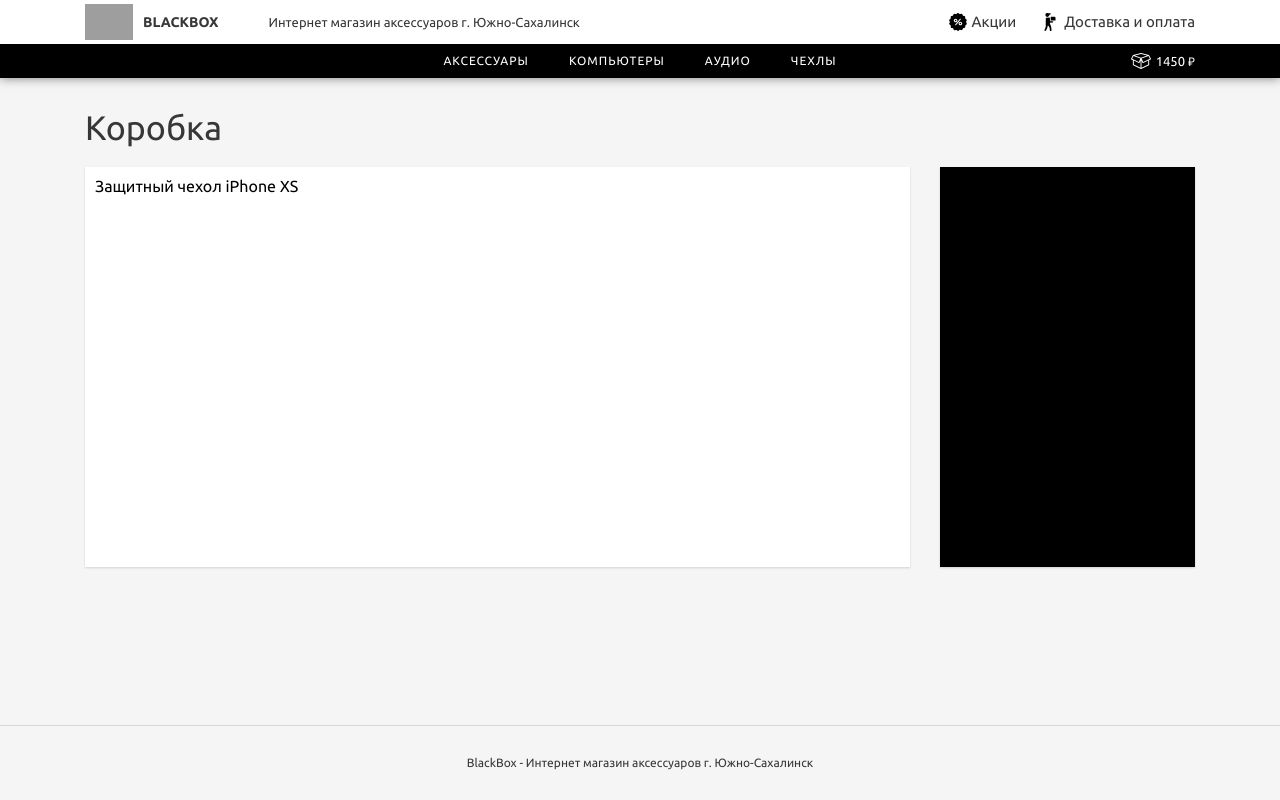
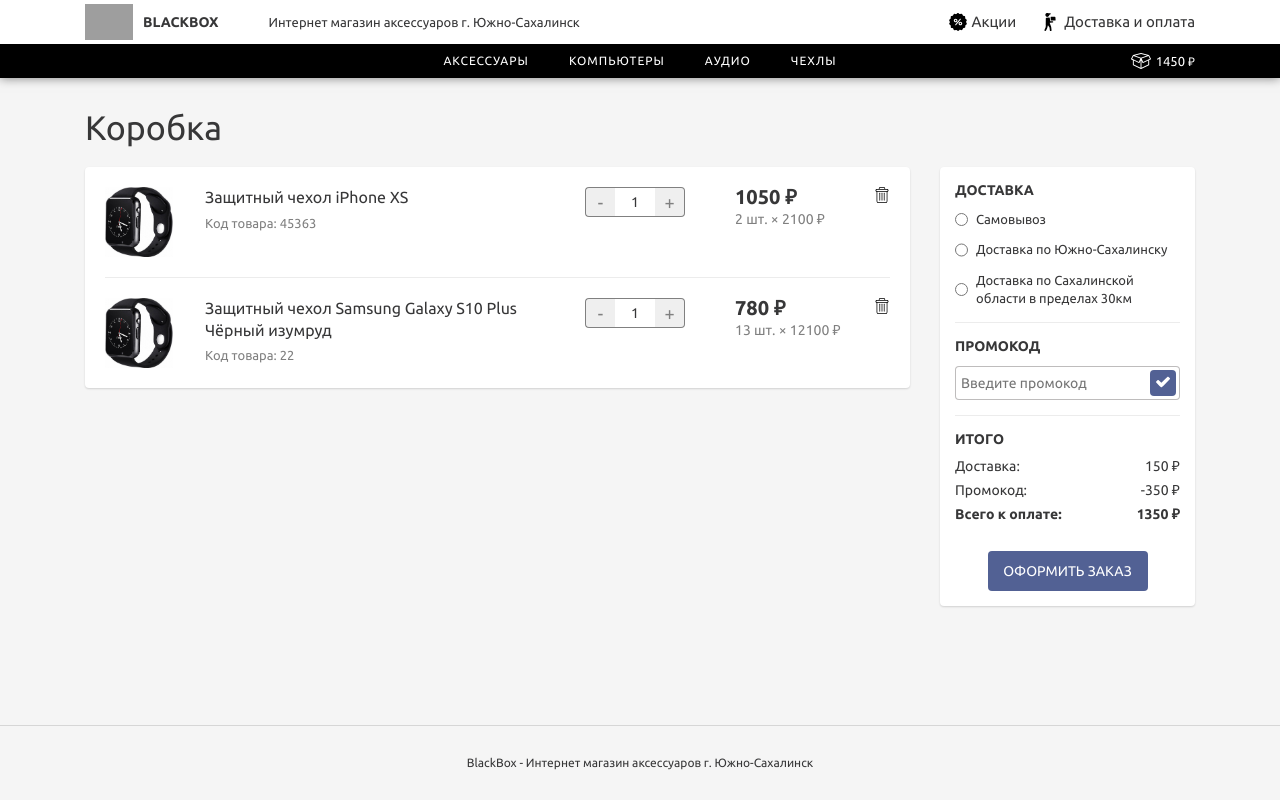
Before and after one commit to Veiron93/backbox, a Vue app: page /#/cart in a window 1280 px wide. Built offline with nearby package versions, Linux system fonts and the light colour scheme; grey boxes are pictures that could not be loaded.

Commit message:
разработка корзины

```diff
--- a/src/views/Cart.vue
+++ b/src/views/Cart.vue
@@ -10,14 +10,133 @@
 			<div class="col-xl-9">
 				<div class="cart-box">
 					<div class="list-goods">
-						<p>Защитный чехол iPhone XS</p>
+						<div class="item">
+							<div class="photo">
+								<a href="">
+									<img src="@/assets/img/test/tovar-1.jpeg" alt="">
+								</a>
+							</div>
+
+							<div class="name">
+								<a href="">Защитный чехол iPhone XS</a>
+								<p>Код товара: <span>45363</span></p>
+							</div>
+
+							<div class="count">
+								<button data-type="minus">-</button>
+								<input type="number" value="1">
+								<button data-type="plus">+</button>
+							</div>
+
+							<div class="price">
+								<p class="price-tovar"><span>1050</span> ₽</p>
+								<p class="summa"><span>2</span> шт. × <span>2100</span> ₽</p>
+							</div>
+
+							<div class="del">
+								<img src="@/assets/img/icons/delete.svg" alt="">
+							</div>
+						</div>
+
+						<div class="item">
+							<div class="photo">
+								<a href="">
+									<img src="@/assets/img/test/tovar-1.jpeg" alt="">
+								</a>
+							</div>
+
+							<div class="name">
+								<a href="">Защитный чехол Samsung Galaxy S10 Plus Чёрный изумруд</a>
+								<p>Код товара: <span>22</span></p>
+							</div>
+
+							<div class="count">
+								<button data-type="minus">-</button>
+								<input type="number" value="1">
+								<button data-type="plus">+</button>
+							</div>
+
+							<div class="price">
+								<p class="price-tovar"><span>780</span> ₽</p>
+								<p class="summa"><span>13</span> шт. × <span>12100</span> ₽</p>
+							</div>
+
+							<div class="del">
+								<img src="@/assets/img/icons/delete.svg" alt="">
+							</div>
+						</div>
 					</div>
 				</div>
 			</div>
 
-			<div class="col">
+			<div class="col-xl-3">
 				<div class="form-order">
+					<div class="delivery-section">
+						<div class="title">
+							<p>Доставка</p>
+						</div>
 
+						<form class="list-delivery" action="">
+							<div class="item">
+								<label>
+									<input name="delivery" type="radio" value="1">
+									<span>Самовывоз</span>
+								</label>
+							</div>
+
+							<div class="item">
+								<label>
+									<input name="delivery" type="radio" value="2">
+									<span>Доставка по Южно-Сахалинску</span>
+								</label>
+							</div>
+
+							<div class="item">
+								<label>
+									<input name="delivery" type="radio" value="3">
+									<span>Доставка по Сахалинской области в пределах 30км</span>
+								</label>
+							</div>
+						</form>
+					</div>
+
+					<div class="promocode-section">
+						<div class="title">
+							<p>Промокод</p>
+						</div>
+
+						<div class="promocode-form">
+							<input name="promocode" type="text" placeholder="Введите промокод">
+							<button>
+								<img src="@/assets/img/icons/check-white.svg" alt="">
+							</button>
+						</div>
+					</div>
+
+					<div class="total-price-section">
+						<div class="title">
+							<p>Итого</p>
+						</div>
+
+						<div class="list-price">
+							<div class="item delivery">
+								<p>Доставка:</p>
+								<p><span>150</span> ₽</p>
+							</div>
+
+							<div class="item promocode">
+								<p>Промокод:</p>
+								<p><span>-350</span> ₽</p>
+							</div>
+
+							<div class="item total">
+								<p>Всего к оплате:</p>
+								<p><span>1350</span> ₽</p>
+							</div>
+						</div>
+					</div>
+
+					<a class="btn-buy" href="#">Оформить заказ</a>
 				</div>
 			</div>
 		</div>
@@ -26,27 +145,276 @@
 
 
 <style lang="scss">
+
 	.cart{
 		.cart-box{
 			//border: 1px solid red;
 			background: #fff;
-			height: 400px;
-			padding: 10px;
+			padding: 0 20px;
 			box-shadow: 0 1px 2px 0 rgba(0,0,0,0.15);
+			border-radius: 4px;
 
 			.list-goods{
-				p{
-					color: #000;
+
+				.item{
+					border-bottom: 1px solid #ececec;
+					display: flex;
+					padding: 20px 0px;
+
+					&:last-child{
+						border: none;
+					}
+
+					.photo{
+						width: 70px;
+						height: 70px;
+						margin-right: 30px;
+						a{
+							img{
+								max-width: 100%;
+								max-height: 100%;
+							}
+						}
+					}
+
+					.name{
+						width: 350px;
+						margin-right: 30px;
+						//border: 1px solid red;
+
+						a{
+							font-size: 16px;
+							line-height: 1.35em;
+						}
+
+						p{
+							font-size: 13px;
+							margin-top: 7px;
+							color: #808080;
+							span{
+								color: #808080;
+							}
+						}
+					}
+
+					.count{
+						width: 120px;
+						//border: 1px solid red;
+						margin-right: 30px;
+						display: flex;
+
+						button, input{
+							outline: none;
+							border: 1px solid #808080;
+						}
+
+						button{
+							height: 30px;
+							width: 30px;
+							font-size: 18px;
+							color: #808080;
+							cursor: pointer;
+
+							&[data-type="minus"]{
+								border-right: none;
+								border-radius: 4px 0 0 4px;
+							}
+
+							&[data-type="plus"]{
+								border-left: none;
+								border-radius: 0 4px 4px 0;
+							}
+						}
+
+						input{
+							width: 40px;
+							height: 30px;
+							-moz-appearance: textfield;
+							text-align: center;
+							border-right: none;
+							border-left: none;
+							font-size: 14px;
+						}
+
+						input::-webkit-outer-spin-button,
+						input::-webkit-inner-spin-button {
+							appearance: none;
+							margin: 0;
+						}
+					}
+
+					.price{
+						//border: 1px solid red;
+
+						.price-tovar{
+							font-size: 20px;
+							font-weight: bold;
+							margin-bottom: 5px;
+							line-height: 1em;
+						}
+
+						.summa{
+							font-size: 14px;
+							color: #808080;
+							line-height: 1em;
+
+							span{
+								color: #808080;
+							}
+						}
+
+					}
+
+					.del{
+						margin-left: auto;
+						cursor: pointer;
+						img{
+							height: 16px;
+						}
+					}
 				}
 			}
 		}
 
 		.form-order{
 			//border: 1px solid red;
+			box-shadow: 0 1px 2px 0 rgba(0,0,0,0.15);
+			background: #fff;
+			border-radius: 4px;
+			padding: 15px;
 
-			height: 400px;
-			box-shadow: 0 1px 2px 0 rgba(0,0,0,0.15);
-			background: #000;
+			.delivery-section{
+				border-bottom: 1px solid #ececec;
+				padding-bottom: 15px;
+				margin-bottom: 15px;
+
+				.title{
+					margin-bottom: 12px;
+					p{
+						text-transform: uppercase;
+						font-size: 14px;
+						font-weight: bold;
+
+					}
+				}
+
+				.list-delivery{
+					.item{
+						margin-bottom: 12px;
+
+						&:last-child{
+							margin-bottom: 0;
+						}
+						//border: 1px solid red;
+
+						label{
+							display: flex;
+
+							input{
+								margin-right: 8px;
+								margin-top: 1px;
+							}
+
+							span{
+								font-size: 13px;
+								line-height: 1.40em;
+							}
+						}
+					}
+				}
+			}
+
+			.promocode-section{
+				border-bottom: 1px solid #ececec;
+				padding-bottom: 15px;
+				margin-bottom: 15px;
+
+				.title{
+					margin-bottom: 12px;
+					p{
+						text-transform: uppercase;
+						font-size: 14px;
+						font-weight: bold;
+
+					}
+				}
+
+				.promocode-form{
+					display: flex;
+
+					input, button{
+						outline: none;
+					}
+
+					input{
+						height: 34px;
+						font-size: 14px;
+						padding: 0px 38px 0 5px;
+						border-radius: 4px;
+						border: 1px solid rgba(168, 166, 166, 0.747);
+						background: #fff;
+						width: 100%;
+					}
+
+					button{
+						height: 26px;
+						width: 26px;
+						border-radius: 4px;
+						background: $accentHover;
+						border: none;
+						margin-top: 4px;
+						margin-left: -30px;
+						cursor: pointer;
+					}
+				}
+			}
+
+			.total-price-section{
+				.title{
+					margin-bottom: 12px;
+					p{
+						text-transform: uppercase;
+						font-size: 14px;
+						font-weight: bold;
+
+					}
+				}
+
+				.list-price{
+					.item{
+						display: flex;
+						justify-content: space-between;
+
+						p{
+							font-size: 14px;
+							margin-bottom: 10px;
+							line-height: 1em;
+						}
+
+						&.total{
+							p{
+								font-weight: bold;
+							}
+						}
+					}
+
+				}
+
+			}
+
+			.btn-buy{
+				text-transform: uppercase;
+				border-radius: 4px;
+				font-size: 14px;
+				background: $accentHover;
+				color: #fff;
+				display: flex;
+				align-items: center;
+				justify-content: center;
+				width: 160px;
+				height: 40px;
+				margin: 20px auto 0;
+			}
 		}
 	}
 </style>
```
Also changed, not shown: src/assets/img/icons/check-white.svg (added), src/assets/img/icons/delete.svg (added).
